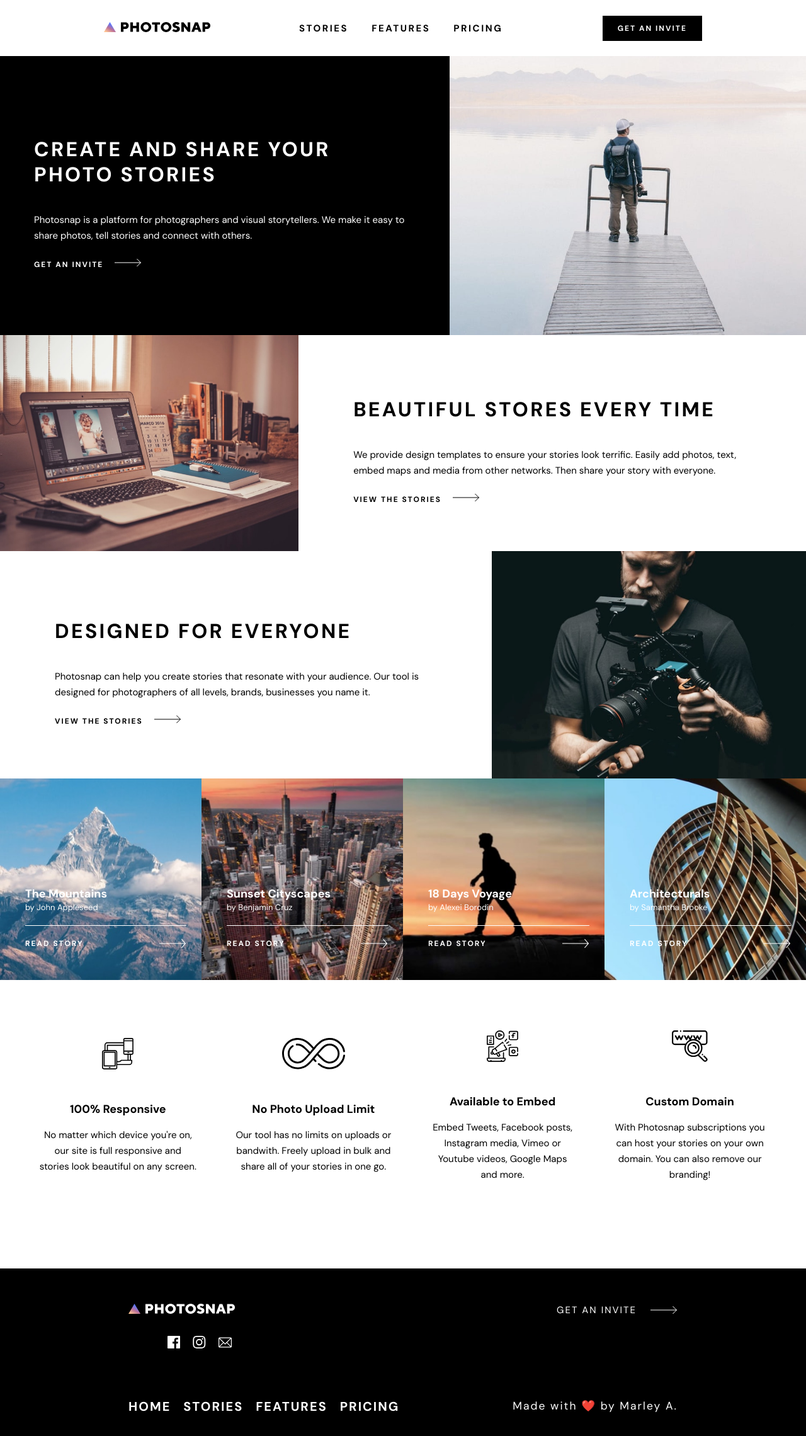
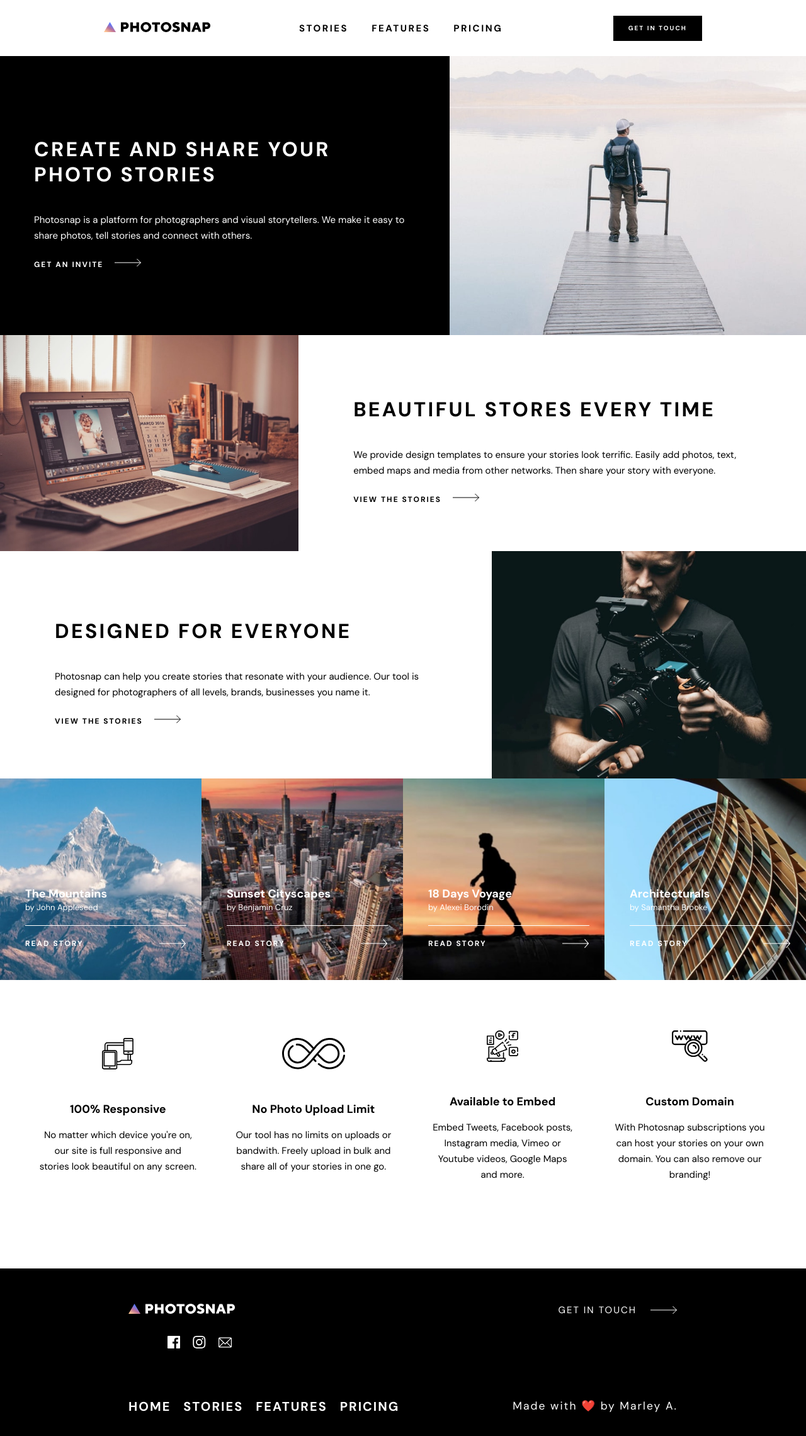
Before and after one commit to marleyanthony/photo-snap, a React (Create React App) app: page / in a window 1280 px wide. Shown: the top 2280 px of the page at 63% size. Built offline with nearby package versions, Linux system fonts and the light colour scheme.

Commit message:
updated get in touch link decoration

```diff
--- a/src/components/Footer.tsx
+++ b/src/components/Footer.tsx
@@ -34,10 +34,10 @@ const Footer = () => {
             </div>
          </div>
          <div className="footer__right-flex-wrapper">
-            <button className="footer__cta">
-               Get An Invite
+            <a href="mailto: marleycanthony@gmail.com" className="footer__cta">
+               Get In Touch
                <img src={arrow} alt="arrow" className="footer__arrow-icon" />
-            </button>
+            </a>
             <p className="footer__copyright">
                Made with ❤️ by Marley A.
             </p>
--- a/src/components/Header.tsx
+++ b/src/components/Header.tsx
@@ -58,7 +58,7 @@ const Header = () => {
                   })
                }
                <button className="header__responsive-nav-cta">
-                  Get An Invite
+                  Get In Touch
             </button>
             </div>
          </section>
@@ -82,9 +82,9 @@ const Header = () => {
                   })
                }
             </div>
-            <button className="header__nav-cta-btn">
-               Get an Invite
-            </button>
+            <a href="mailto: marleycanthony@gmail.com" className="header__nav-cta-btn">
+               <div className="header__nav-cta-btn-text">Get In Touch</div>
+            </a>
          </section>
       </div>
    )
--- a/src/styles/main.css
+++ b/src/styles/main.css
@@ -41,6 +41,7 @@
 
 .header__nav-cta-btn {
   text-transform: uppercase;
+  text-decoration: none;
   color: #fff;
   font-size: 1.2rem;
   font-weight: 700;
@@ -311,6 +312,7 @@
 
 .footer__cta {
   background-color: transparent;
+  text-decoration: none;
   border: none;
   color: #fff;
   display: -webkit-box;
--- a/src/styles/partials/_footer.scss
+++ b/src/styles/partials/_footer.scss
@@ -84,6 +84,7 @@
 
   &__cta {
     background-color: transparent;
+    text-decoration: none;
     border: none;
     color: #fff;
     display: flex;
--- a/src/styles/partials/_header.scss
+++ b/src/styles/partials/_header.scss
@@ -23,6 +23,7 @@
 
   &__nav-cta-btn {
     text-transform: uppercase;
+    text-decoration: none;
     color: #fff;
     font-size: 1.2rem;
     font-weight: 700;
```
Also changed, not shown: 2 other files (tests, documents, lock files or other folders).
